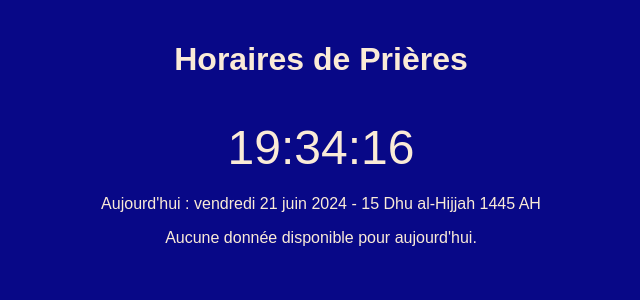
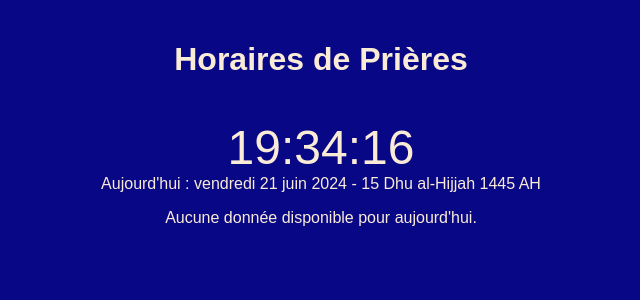
Before and after one commit to ibraimaliu/cibs, a Flask app: template templates/index.html in a window 1280 px wide. Shown: the top 300 px of the page, without its empty margins (319-959 px from the left). Run offline with Flask 3, Linux system fonts and the light colour scheme; the template is opened without the code that fills it, so the values that code supplies are empty.

Commit message:
Update index.html enlever espace

```diff
--- a/templates/index.html
+++ b/templates/index.html
@@ -41,7 +41,7 @@
         }
         #current-time {
             font-size: 3em; /* Ajustez la taille de la police pour l'heure actuelle */
-            margin-bottom: 20px; /* Ajouter une marge en bas pour espacer le contenu */
+
         }
         th, td {
             border: 1px solid #ddd;
```
